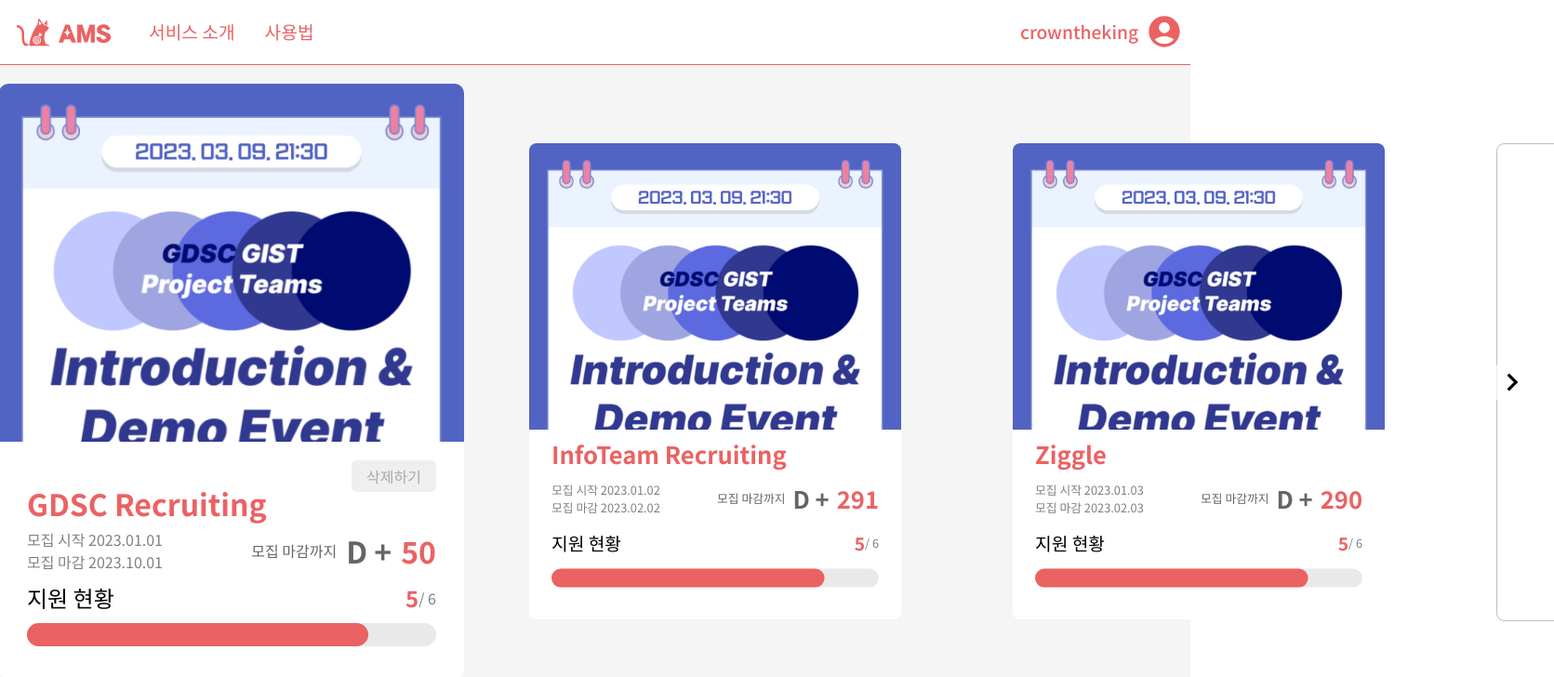
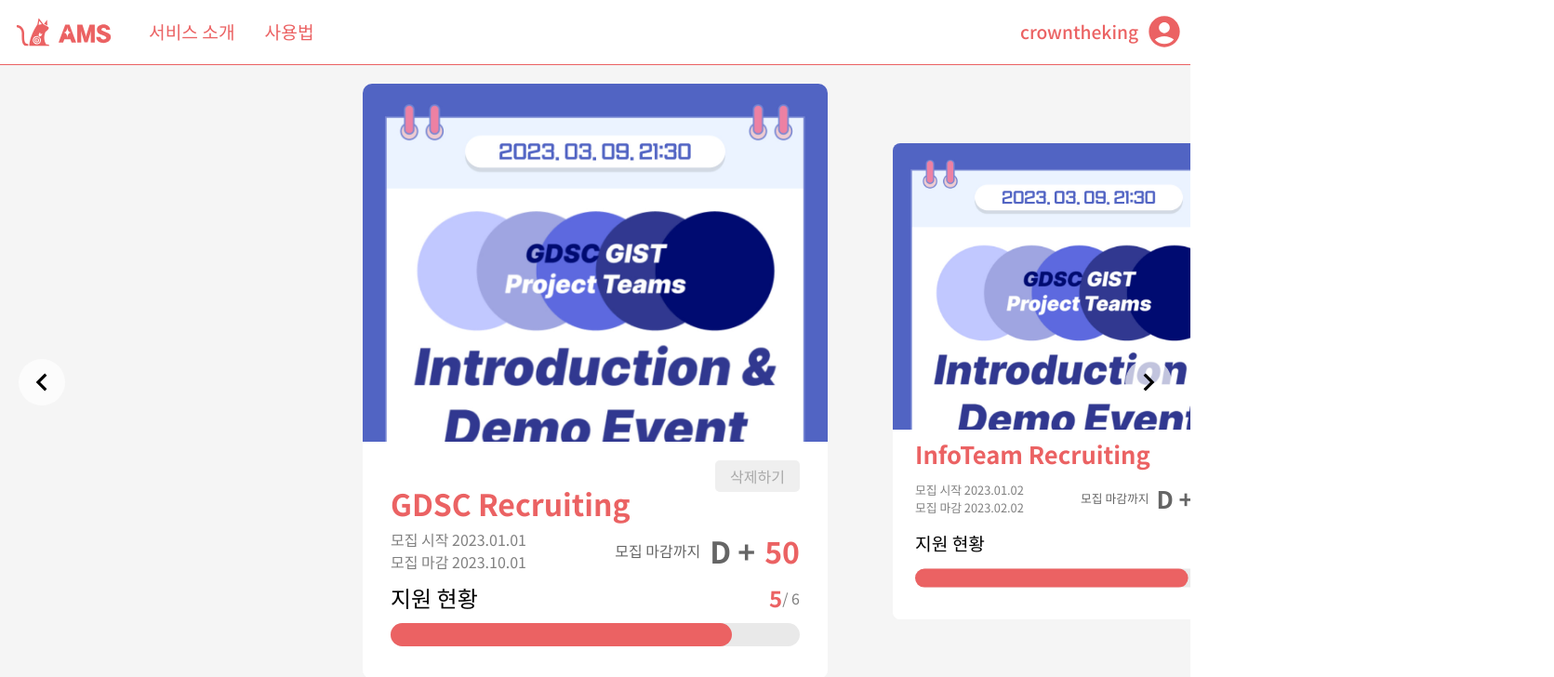
Before and after one commit to gsainfoteam/ziggle-ams-fe, a React (Vite) app: page / in a window 1280 px wide. Shown: the top 728 px of the page at 93% size, 1671 px wide, since content can reach past the window. Built offline with nearby package versions, Linux system fonts and the light colour scheme.

Commit message:
fix: typo

```diff
--- a/src/pages/Board/index.tsx
+++ b/src/pages/Board/index.tsx
@@ -13,7 +13,7 @@ const BoardLayout = styled.div`
   background-color: #f5f5f5;
 `;
 const CarouselSection = styled.div`
-  width: ${`${CarouselWidth}px`};
+  width: ${CarouselWidth};
 `;
 
 const BoardPage = () => {
```
